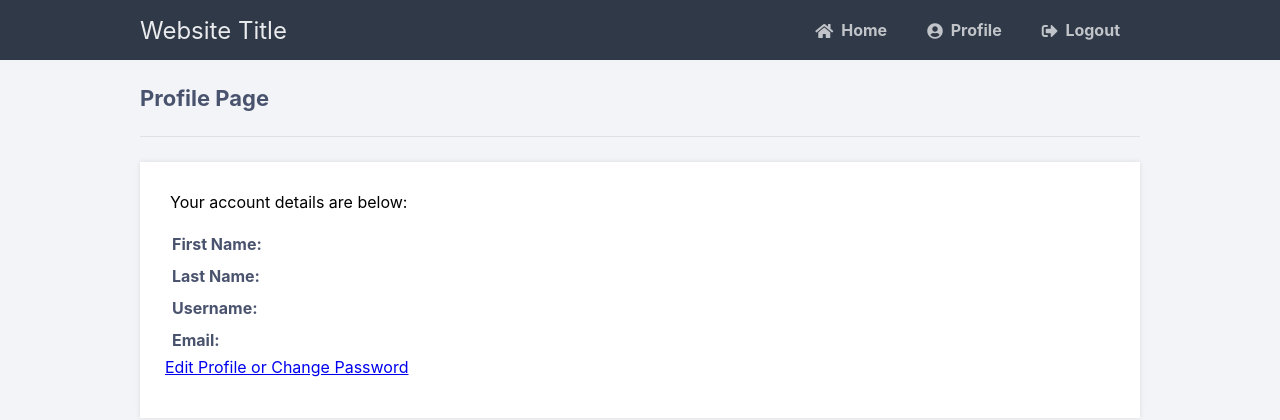
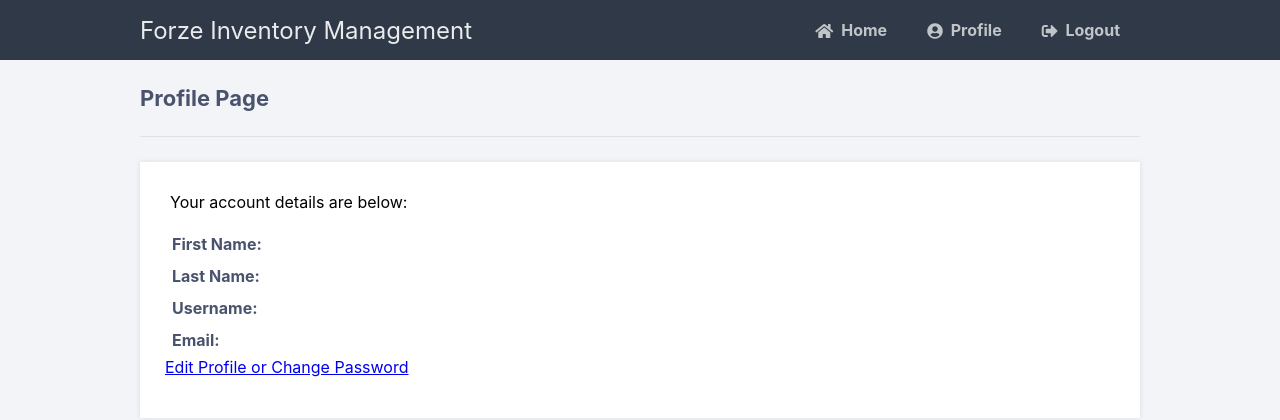
Before and after one commit to nick-thumiger/Forze, a Flask app: template templates/profile.html in a window 1280 px wide. Shown: the top 420 px of the page. Run offline with Flask 2, Linux system fonts and the light colour scheme; the template is opened without the code that fills it, so the values that code supplies are empty; parts of the project's set-up code (start-up, migrations or seed data) failed here and were passed over.

Commit message:
automated commit

```diff
--- a/templates/index.html
+++ b/templates/index.html
@@ -33,7 +33,7 @@
             <button class="btn"  title="Search Entries"><i class="fa fa-search fa-2x"></i></button>
             <button class="btn" title="Add Type" data-toggle="modal" data-target="#addTypeModal"><i class="fa fa-plus fa-2x"></i></button>
             <button class="btn"  title="Edit Conditional Formatting" onclick="triggerEditCondFormatting()" data-toggle="modal" data-target="#editConditionalFormatting"><i class="fa fa-wrench fa-2x"></i></button>
-            <button class="btn"  title="Edit Profile"><i class="fa fa-user fa-2x"></i></button>
+            <a href="/profile" title="Edit Profile" class="btn"><i class="fa fa-user fa-2xx"></i></a>
             <a href="/logout"  title="Logout" class="btn"><i class="fas fa-sign-out-alt fa-2x"></i></a>
 
             <div class="collapse navbar-collapse" id="navbarSupportedContent" style="flex-grow: 0">
@@ -271,6 +271,7 @@
             </div>
         </div>
 
+
         <!-- Modal for adding types -->
         <div class="modal fade" id="addTypeModal" tabindex="-1" role="dialog" aria-labelledby="addTypeModal" aria-hidden="true">
             <div class="modal-dialog modal-dialog-centered" role="document">
--- a/templates/layout.html
+++ b/templates/layout.html
@@ -9,7 +9,7 @@
 	<body class="loggedin">
 		<nav class="navtop">
 			<div>
-				<h1>Website Title</h1>
+				<h1>Forze Inventory Management</h1>
                 <a href="{{ url_for('home') }}"><i class="fas fa-home"></i>Home</a>
 				<a href="{{ url_for('profile') }}"><i class="fas fa-user-circle"></i>Profile</a>
 				<a href="{{ url_for('logout') }}"><i class="fas fa-sign-out-alt"></i>Logout</a>
```
